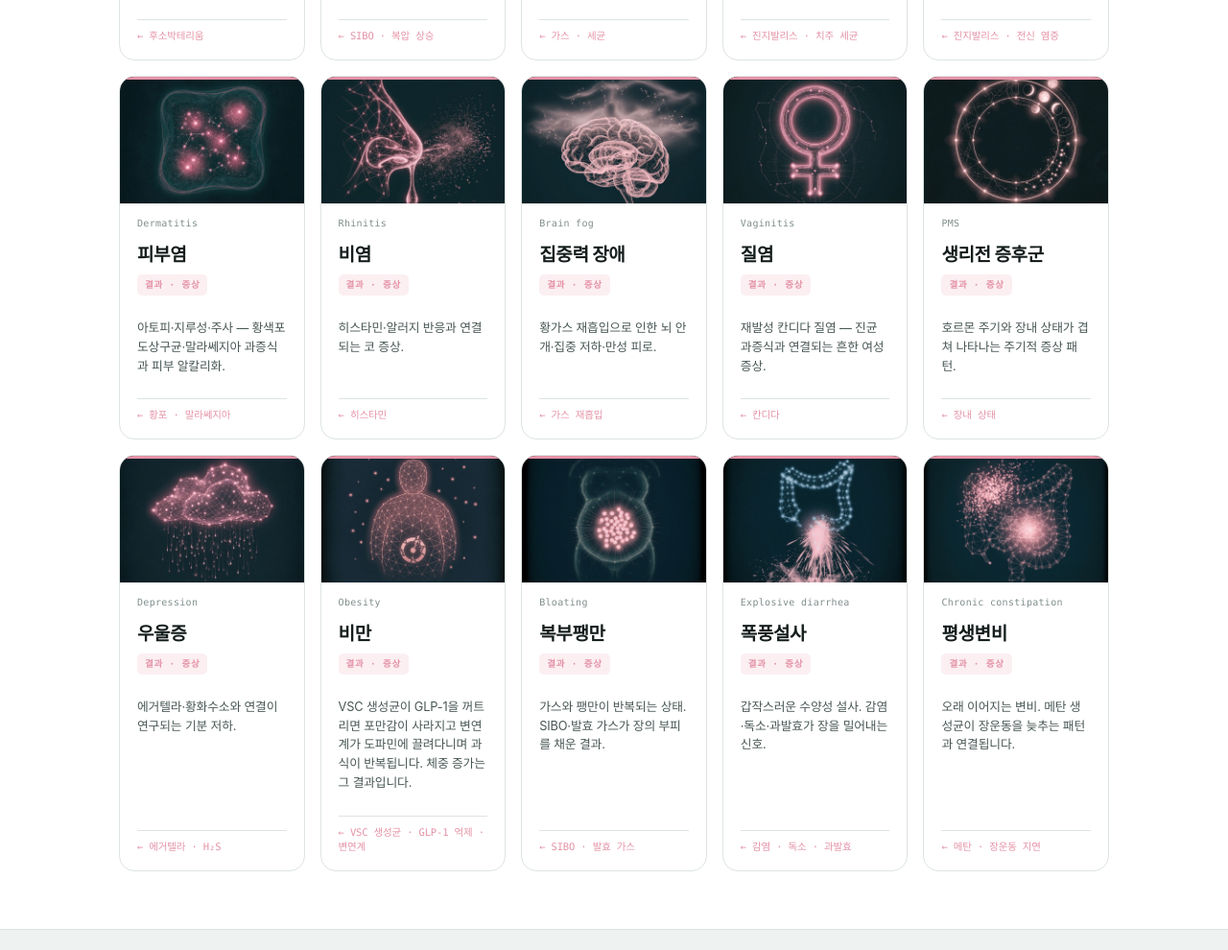
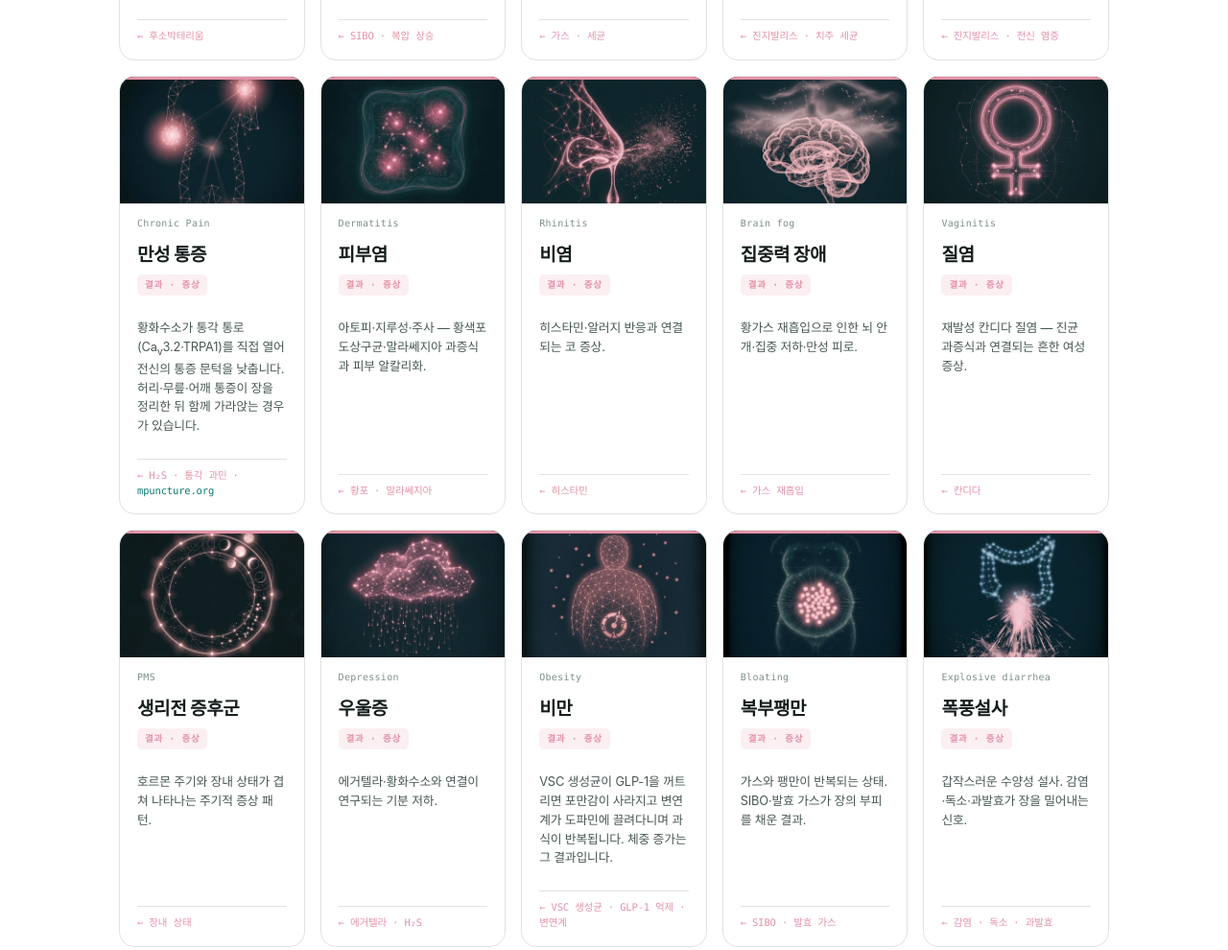
Before and after one commit to neoasepticism/neoskepticism, a plain HTML site: page cards.html in a window 1280 px wide. Shown: the part 6245-7235 px from the top of the page at 96% size. Drawn offline with Linux system fonts and the light colour scheme.

Commit message:
만성 통증 카드 아트 추가
Co-Authored-By: Claude Opus 5 <noreply@anthropic.com>

```diff
--- a/cards.html
+++ b/cards.html
@@ -23,6 +23,7 @@
   /* 사진 아트: 카드 상단 배너로 꽉 채움 (padding 상쇄 후 가장자리까지 bleed) */
   .pglyph.img{height:132px;display:block;margin:-20px -18px 14px;background:var(--surface2)}
   .pglyph.img img{width:100%;height:100%;object-fit:cover;display:block}
+  .pglyph.img img.top{object-position:center 38%}
   .psci{font-family:var(--mono);font-size:10px;letter-spacing:.03em;color:var(--faint);line-height:1.3;min-height:26px}
   .pname{font-size:19px;font-weight:800;letter-spacing:-.02em;margin:3px 0 9px;line-height:1.15}
   .pbadge{align-self:flex-start;font-family:var(--mono);font-size:9.5px;font-weight:600;letter-spacing:.08em;
@@ -415,6 +416,14 @@
       <div class="pmeta">← 진지발리스 · 전신 염증</div>
     </div>
     <div class="pcard sx">
+      <div class="pglyph img"><img class="top" src="art/chronic-pain.jpg" alt="만성 통증" loading="lazy"></div>
+      <div class="psci">Chronic Pain</div>
+      <div class="pname">만성 통증</div>
+      <span class="pbadge">결과 · 증상</span>
+      <p class="pdesc">황화수소가 통각 통로(Ca<sub>v</sub>3.2·TRPA1)를 직접 열어 전신의 통증 문턱을 낮춥니다. 허리·무릎·어깨 통증이 장을 정리한 뒤 함께 가라앉는 경우가 있습니다.</p>
+      <div class="pmeta">← H₂S · 통각 과민 · <a href="https://mpuncture.org/ko/" target="_blank" rel="noopener">mpuncture.org</a></div>
+    </div>
+    <div class="pcard sx">
       <div class="pglyph img"><img src="art/dermatitis.jpg" alt="피부염" loading="lazy"></div>
       <div class="psci">Dermatitis</div>
       <div class="pname">피부염</div>
```
Also changed, not shown: art/chronic-pain.jpg (added).
